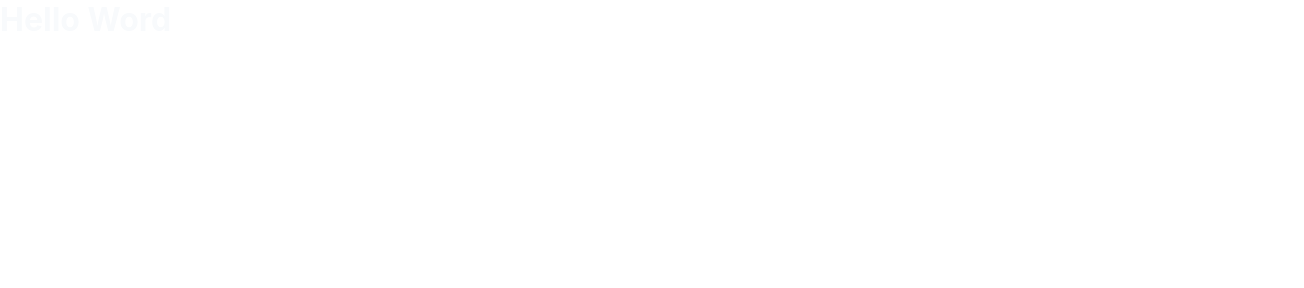
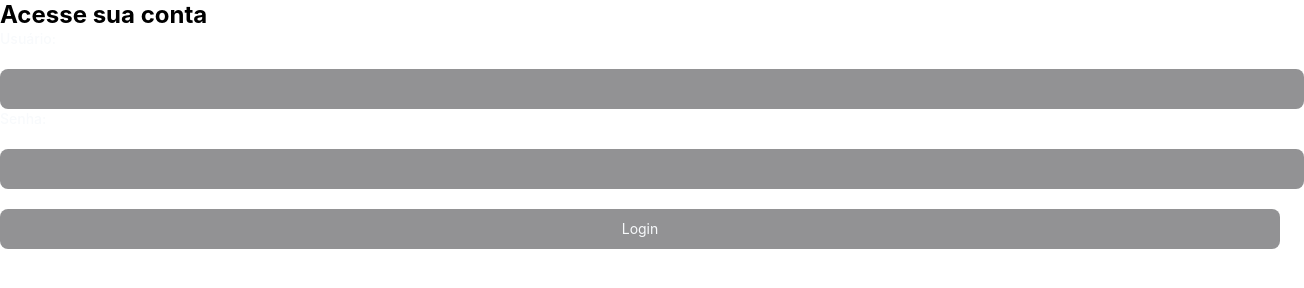
Before and after one commit to lKSspo/register-login, a website: page src/home.ejs in a window 1280 px wide. Shown: the whole page, 1304 px wide, since content can reach past the window. Drawn offline with nearby package versions, Linux system fonts and the light colour scheme; files that its build step writes are made by us from their sources.

Commit message:
⚙  chore: resolve conflit

```diff
--- a/src/home.ejs
+++ b/src/home.ejs
@@ -5,9 +5,23 @@
   <meta http-equiv="X-UA-Compatible" content="IE=edge">
   <meta name="viewport" content="width=device-width, initial-scale=1.0">
   <link rel="stylesheet" href="./styles/style.css">
-  <title></title>
+
 </head>
 <body>
-   <h1>Hello Word</h1>
+    <h2>Acesse sua conta</h2>
+    <form action="" method="">
+        <label for="usuario">Usuário:</label><br>
+        <input type="text" id="usuario" name="usuario"><br>
+
+        <label for="senha">Senha:</label><br>
+        <input type="password" id="senha" name="senha"><br><br>
+
+        <input type="submit" value="Login">
+    </form>
+
+    <p id="mensagem_erro" style="color: red; display: none;">Usuário ou senha incorretos. Tente novamente</p>
+    <p id="mensagem_sucesso" style="color: green; display: none">Login bem-Sucedido</p>
+
+
 </body>
 </html>
--- a/src/styles/style.css
+++ b/src/styles/style.css
@@ -1,3 +1,4 @@
+<<<<<<< HEAD
 :root {
     --tw-border-opacity: 1;
 }
@@ -60,3 +61,5 @@ h1 {
     margin-top: 20px;
     margin-bottom: 10px;
 }
+=======
+>>>>>>> d0cc9c9911b98b8be3f27ba46bfbdc2b7a6240aa
```
